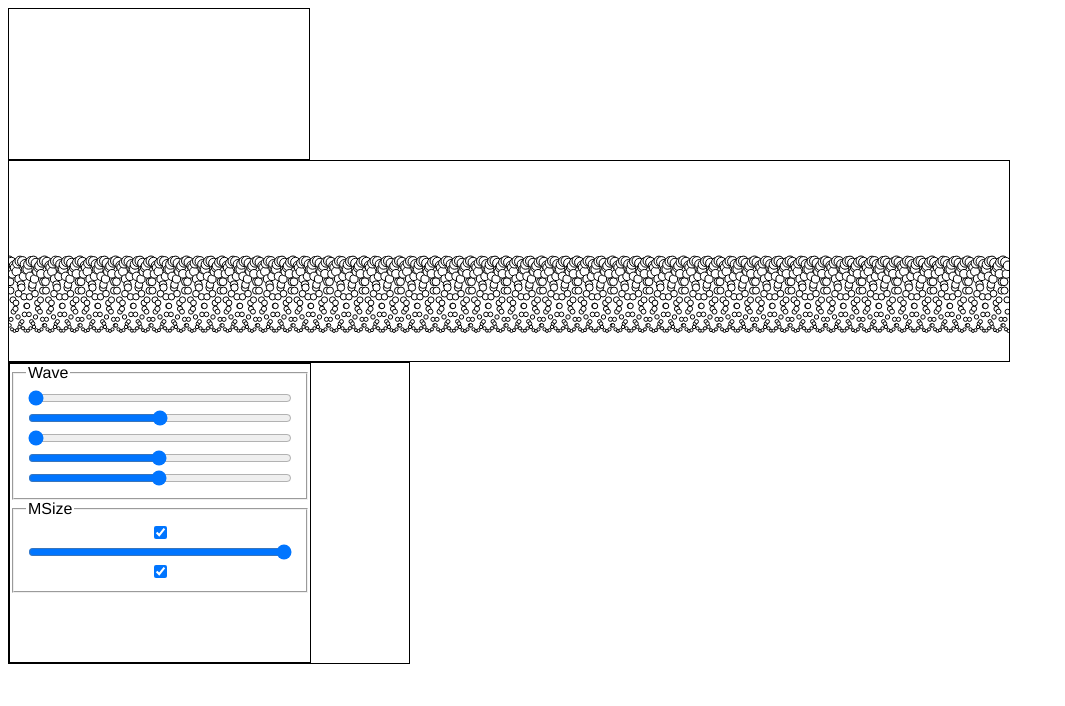
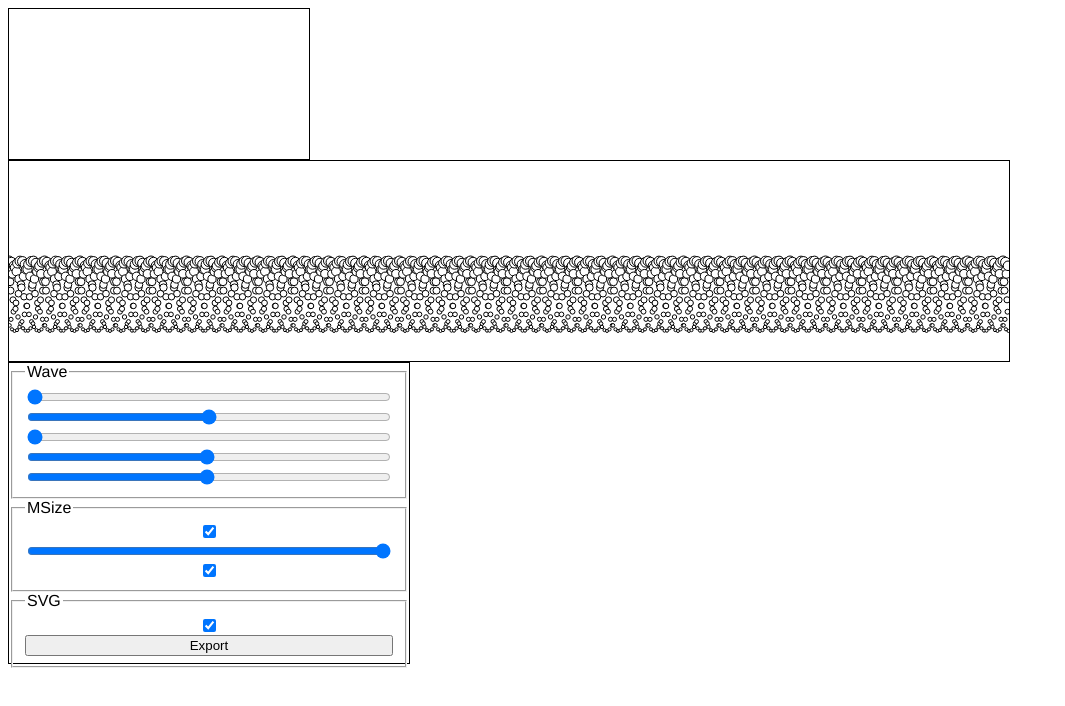
Before and after one commit to daniel-dihardja/sinus-duktus-03, a website built with webpack: page index.html in a window 1280 px wide. Shown: the whole page, without its empty margins (0-1065 px from the left). Built offline with nearby package versions, Linux system fonts and the light colour scheme.

Commit message:
added svg renderer

```diff
--- a/index.js
+++ b/index.js
@@ -3,11 +3,24 @@
  */
 
 import './styles/style.scss';
+import {config} from "./config";
 import {Setup} from "./sinus-duktus/setup";
 import { UI } from './sinus-duktus/ui.js';
 import { Wave } from "./sinus-duktus/generators/wave";
 import { RandomSize, SimpleSize, MSize } from "./sinus-duktus/modulators";
 import { CanvasRenderer, SVGRenderer } from "./sinus-duktus/renderers";
+
+let state = {
+  config: {},
+  items: []
+};
+
+function setState(obj) {
+  state = {...state, ...obj};
+}
+
+// set config
+setState({config: {...config}});
 
 
 // generator
@@ -24,19 +37,33 @@ rs.onChange = render;
 const ms = new MSize();
 ms.onChange = render;
 
+// svg renderer
+const svgRenderer = new SVGRenderer();
+svgRenderer.onExport = exportSVG;
+
 // ui for controling params
 new UI('ui')
   .add(wav.ui())
-  .add(ms.ui());
+  .add(ms.ui())
+  .add(svgRenderer.ui());
 
+// svg export
+function exportSVG() {
+  svgRenderer.render(state);
+}
+
+// default canvas render
 function render() {
   const d = new Setup()
     .setGenerator(wav)
     .addModulator(ms)
     .run();
 
+  setState({items: [...d]});
+
+  // render state into canvas
   const cd = new CanvasRenderer('canvas');
-  cd.render(d);
+  cd.render(state);
 }
 
 // initial render
--- a/sinus-duktus/generators/wave.js
+++ b/sinus-duktus/generators/wave.js
@@ -50,7 +50,7 @@ export class Wave {
       this.onChange();
     });
 
-    const sliderOffset = slider(0, 1, 100, 1, v => {
+    const sliderOffset = slider(0, 1, 100, .2, v => {
       this.offset = v;
       this.onChange();
     });
--- a/sinus-duktus/modulators/random-size.js
+++ b/sinus-duktus/modulators/random-size.js
@@ -23,6 +23,7 @@ export class RandomSize {
       this.active = v;
       this.onChange();
     });
+
     con.appendChild(a);
 
     const max = slider(this.value, this.min, this.max, 1, v => {
--- a/sinus-duktus/render-item.js
+++ b/sinus-duktus/render-item.js
@@ -9,3 +9,8 @@ export class RenderItem {
     this.size = size || 4;
   }
 }
+
+export const sdata = {
+  config: {},
+  items: []
+};
--- a/sinus-duktus/renderers/canvas-renderer.js
+++ b/sinus-duktus/renderers/canvas-renderer.js
@@ -17,15 +17,16 @@ const dot = (ctx, x, y, r, stroke = true) => {
 export class CanvasRenderer {
   constructor(canvasId) {
     this.canvas = document.getElementById(canvasId);
-    this.canvas.width = 1000;
-    this.canvas.height = 200;
     this.ctx = this.canvas.getContext('2d');
-    this.ctx.translate(0, 100);
   }
 
-  render(data) {
+  render(state) {
+    this.canvas.width = state.config.width;
+    this.canvas.height = state.config.height;
+    this.ctx.translate(0, 100);
+
     this.ctx.fillStyle = '#FFF';
-    data.forEach(e => {
+    state.items.forEach(e => {
       dot(this.ctx, e.x, e.y, e.size);
     });
   }
--- a/sinus-duktus/renderers/svg-renderer.js
+++ b/sinus-duktus/renderers/svg-renderer.js
@@ -1,21 +1,36 @@
-import { panel, ckbox, slider } from "../ui-util";
+import { panel, ckbox, button } from "../ui-util";
 
 export class SVGRenderer {
+
   constructor() {
     this.active = true;
+    this.onExport;
   }
 
   ui() {
-    const con = panel('MSize');
+    const con = panel('SVG');
     const a = ckbox(this.active, v => {
       this.active = v;
       this.onChange();
     });
     con.appendChild(a);
+
+    const b = button('Export', () => {
+      this.onExport();
+    });
+    con.appendChild(b);
+
     return con;
   }
 
-  render(data) {
-
+  render(state) {
+    console.log('render svg');
+    // create svg doc;
+    const s = document.createElement('svg');
+    s.setAttribute('width', state.config.width);
+    s.setAttribute('height', state.config.height);
+    s.setAttribute('viewBox', `${0} ${state.config.height / 2} ${state.config.width} ${state.config.height}`);
+    console.log(s);
+    // state.items.forEach(e => console.log(e));
   }
 }
--- a/sinus-duktus/setup.js
+++ b/sinus-duktus/setup.js
@@ -1,6 +1,7 @@
 import {config} from '../config.js';
 
 export class Setup {
+
   constructor() {
     this.generator;
     this.modulators = [];
--- a/sinus-duktus/ui-util.js
+++ b/sinus-duktus/ui-util.js
@@ -30,3 +30,13 @@ export function slider(value, min, max, step, cb) {
 
   return s;
 }
+
+export function button(label, cb) {
+  const b = document.createElement('button');
+  b.setAttribute('type', 'button');
+  b.innerText = label;
+  b.addEventListener('click', () => {
+    cb();
+  });
+  return b;
+}
--- a/sinus-duktus/ui.js
+++ b/sinus-duktus/ui.js
@@ -8,8 +8,7 @@ export class UI {
   }
 
   ui() {
-    this.panel = this.comp('panel');
-    this.con.appendChild(this.panel);
+
   }
 
   comp(className) {
@@ -19,7 +18,7 @@ export class UI {
   }
 
   add(el) {
-    if(el) this.panel.appendChild(el);
+    if(el) this.con .appendChild(el);
     return this;
   }
 }
--- a/styles/style.scss
+++ b/styles/style.scss
@@ -25,6 +25,7 @@ canvas {
 
 .ui-con {
   display: flex;
+  flex-direction: column;
 }
 
 .menu {
```
Also changed, not shown: sinus-duktus/storage.js (added, +21 -0 lines), sinus-duktus/svg.js (added).
